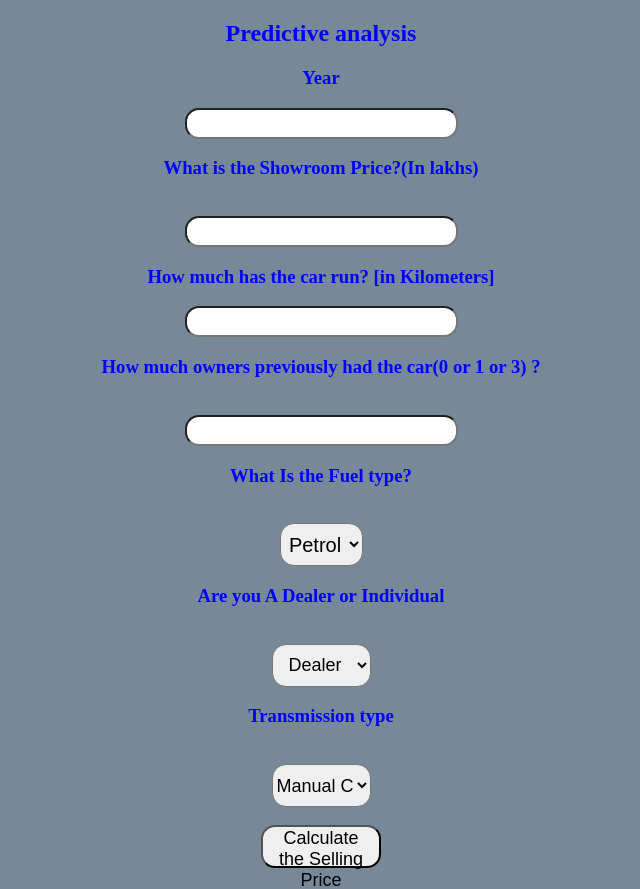
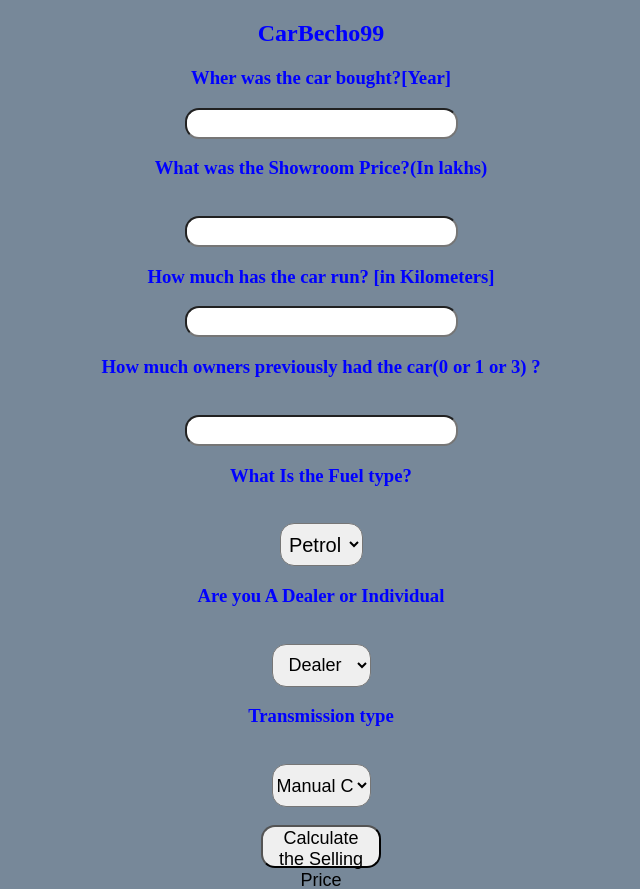
Before and after one commit to YashPaste/Car_Becho, a Flask app: page / in a window 1280 px wide. Shown: the top 889 px of the page, without its empty margins (319-959 px from the left). Run offline with Flask 2, Linux system fonts and the light colour scheme; parts of the project's set-up code (start-up, migrations or seed data) failed here and were passed over.

Commit message:
Update index.html

```diff
--- a/templates/index.html
+++ b/templates/index.html
@@ -11,10 +11,10 @@
 
     <div style="color:blue">
         <form action="{{ url_for('predict')}}" method="post">
-            <h2>Predictive analysis</h2>
-            <h3>Year</h3>
+            <h2>CarBecho99</h2>
+            <h3>Wher was the car bought?[Year]</h3>
             <input id="first" name="Year" type="number ">
-            <h3>What is the Showroom Price?(In lakhs)</h3><br><input id="second" name="Present_Price" required="required">
+            <h3>What was the Showroom Price?(In lakhs)</h3><br><input id="second" name="Present_Price" required="required">
             <h3>How much has the car run? [in Kilometers]</h3><input id="third" name="Kms_Driven" required="required">
             <h3>How much owners previously had the car(0 or 1 or 3) ?</h3><br><input id="fourth" name="Owner" required="required">
             <h3>What Is the Fuel type?</h3><br><select name="Fuel_Type_Petrol" id="fuel" required="required">
```
